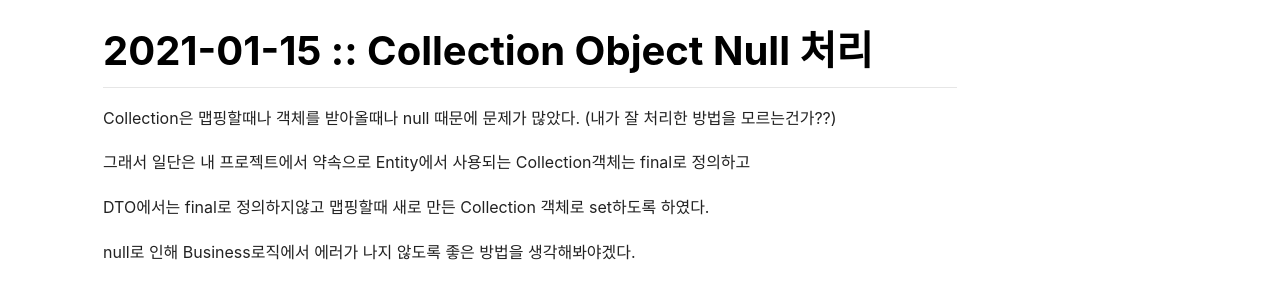
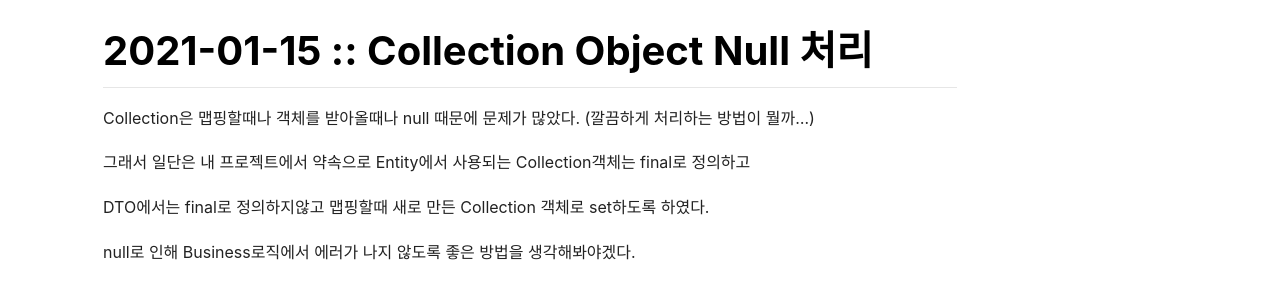
Before and after one commit to lcy960729/blog.maker, a Jekyll site: the page built from _posts/WordBookProject/2021-01-15-Collection-Object-Null-처리.md, in a window 1280 px wide. Shown: the part 291-584 px from the top of the page. Built offline with Jekyll 4.4.1, drawn with Linux system fonts in a browser that asks for light colours; nearby versions of some CDN libraries; comment, search, counter and statistics services are not loaded.

Commit message:
Update 2021-01-15-Collection-Object-Null-처리.md

```diff
--- a/_posts/WordBookProject/2021-01-15-Collection-Object-Null-처리.md
+++ b/_posts/WordBookProject/2021-01-15-Collection-Object-Null-처리.md
@@ -7,7 +7,7 @@ key: Collection Object Null 처리
 ---
 # 2021-01-15 :: Collection Object Null 처리
 
-Collection은 맵핑할때나 객체를 받아올때나 null 때문에 문제가 많았다. (내가 잘 처리한 방법을 모르는건가??)
+Collection은 맵핑할때나 객체를 받아올때나 null 때문에 문제가 많았다. (깔끔하게 처리하는 방법이 뭘까...)
 
 그래서 일단은 내 프로젝트에서 약속으로 Entity에서 사용되는 Collection객체는 final로 정의하고
 
```
